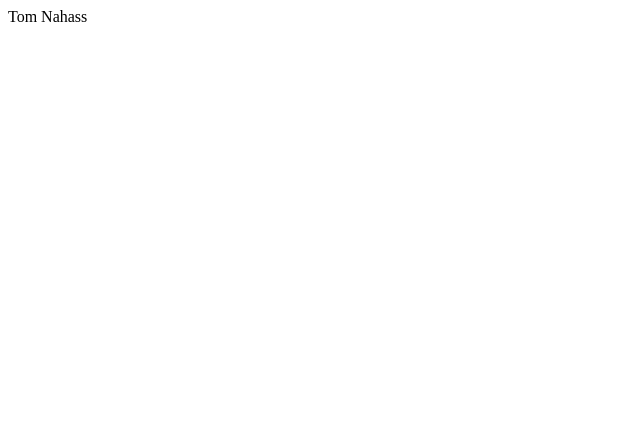
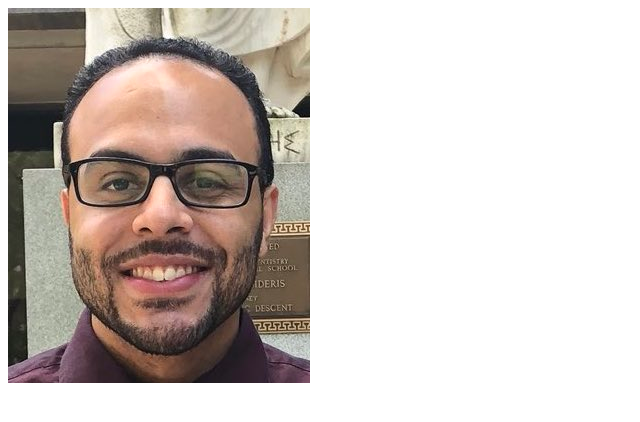
Before and after one commit to nahata5/nahata5.github.io, a plain HTML site: page index.html in a window 1280 px wide. Shown: the whole page, without its empty margins (0-640 px from the left). Drawn offline with Linux system fonts and the light colour scheme.

Commit message:
added pic

```diff
--- a/index.html
+++ b/index.html
@@ -5,6 +5,6 @@
     <title>Tom Nahass | Personal Site</title>
   </head>
   <body>
-    Tom Nahass
+    <img src="pic.jpg">
   </body>
  </html>
```
Also changed, not shown: pic.jpg (added).
